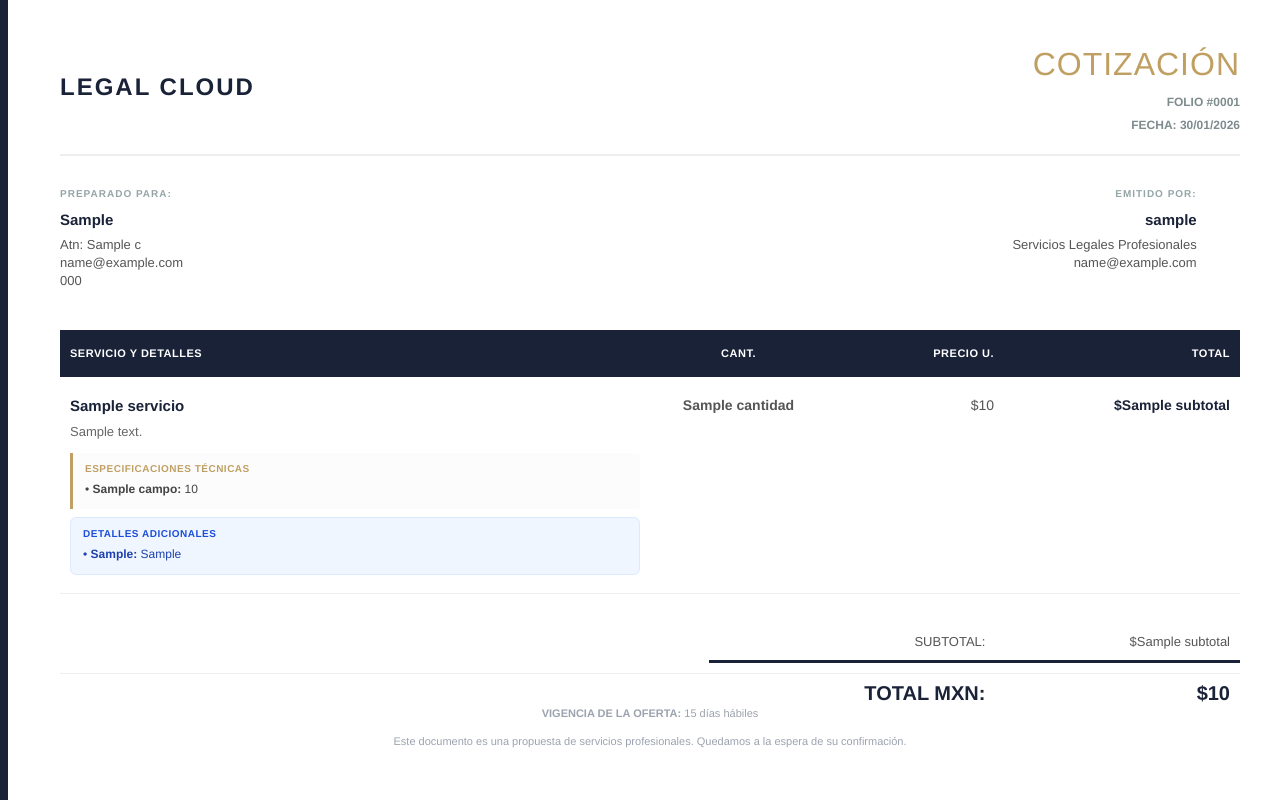
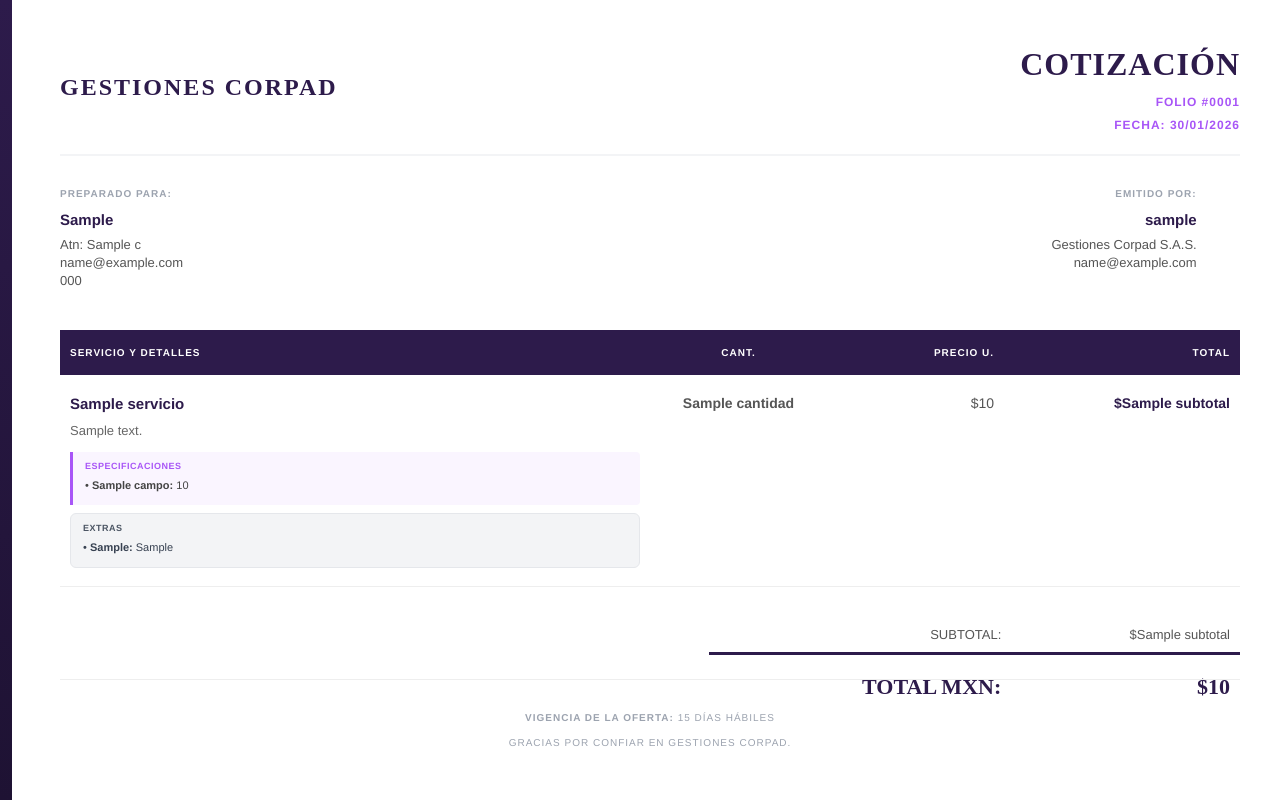
Before and after one commit to j99i/AppLegal_Cloud, a Django app: template templates/cotizaciones/pdf_template.html in a window 1280 px wide. Run offline with Django 5.2, Linux system fonts and the light colour scheme; the template is opened without the code that fills it: most values are stand-ins (such as "Sample title", 1, 10 or a date in 2020).

```diff
--- a/templates/cotizaciones/pdf_template.html
+++ b/templates/cotizaciones/pdf_template.html
@@ -9,6 +9,8 @@
             margin: 0cm;
         }
         body {
+            /* Usamos fuentes estándar para asegurar compatibilidad en PDF,
+               pero intentamos acercarnos al estilo Lato */
             font-family: 'Helvetica Neue', Helvetica, Arial, sans-serif;
             color: #333;
             margin: 0;
@@ -17,14 +19,21 @@
             font-size: 14px;
         }
 
+        /* --- COLORES CORPORATIVOS NUEVOS --- */
+        :root {
+            --corp-dark: #2D1B4B;    /* Tu Morado Oscuro */
+            --corp-accent: #A855F7;  /* Tu Morado Brillante */
+            --corp-light: #F3F4F6;   /* Gris claro de fondo */
+        }
+
         /* --- ESTILOS GENERALES --- */
         .sidebar-decor {
             position: fixed;
             left: 0;
             top: 0;
             bottom: 0;
-            width: 8px;
-            background-color: #1A2238; /* Azul Oscuro Corporativo */
+            width: 12px; /* Un poco más ancho para que luzca el morado */
+            background: linear-gradient(180deg, #2D1B4B 0%, #1E1233 100%); /* Degradado como en tu sidebar */
         }
         .container {
             padding: 40px 40px 40px 60px;
@@ -35,16 +44,17 @@
             display: flex;
             justify-content: space-between;
             align-items: center;
-            border-bottom: 2px solid #eee;
+            border-bottom: 2px solid #f3f4f6;
             padding-bottom: 20px;
             margin-bottom: 30px;
         }
         .logo-text {
             font-size: 24px;
             font-weight: 900;
-            color: #1A2238;
+            color: #2D1B4B; /* Morado Oscuro */
             text-transform: uppercase;
             letter-spacing: 2px;
+            font-family: 'Times New Roman', serif; /* Simulando Playfair Display */
         }
         .invoice-title {
             text-align: right;
@@ -52,15 +62,18 @@
         .invoice-title h1 {
             margin: 0;
             font-size: 32px;
-            color: #C0A062; /* Dorado Elegante */
-            font-weight: 300;
+            color: #2D1B4B; /* Morado Oscuro en lugar de dorado */
+            font-weight: 900;
             letter-spacing: 1px;
+            font-family: 'Times New Roman', serif;
         }
         .meta-data {
             font-size: 12px;
-            color: #7f8c8d;
+            color: #A855F7; /* Acento Morado */
             margin-top: 5px;
             font-weight: bold;
+            text-transform: uppercase;
+            letter-spacing: 1px;
         }
 
         /* --- INFO SECTIONS --- */
@@ -76,7 +89,7 @@
         .info-label {
             font-size: 10px;
             text-transform: uppercase;
-            color: #95a5a6;
+            color: #9ca3af;
             letter-spacing: 1px;
             margin-bottom: 8px;
             font-weight: 800;
@@ -84,7 +97,7 @@
         .info-content {
             font-size: 15px;
             font-weight: 700;
-            color: #1A2238;
+            color: #2D1B4B; /* Morado Oscuro */
             margin-bottom: 4px;
         }
         .info-sub {
@@ -103,12 +116,12 @@
         th {
             text-align: left;
             padding: 15px 10px;
-            background-color: #1A2238;
+            background-color: #2D1B4B; /* Morado Oscuro */
             color: #ffffff;
             text-transform: uppercase;
-            font-size: 11px;
+            font-size: 10px;
             font-weight: bold;
-            letter-spacing: 0.5px;
+            letter-spacing: 1px;
         }
         td {
             padding: 18px 10px;
@@ -119,7 +132,8 @@
         /* --- ESTILOS MEJORADOS PARA CAMPOS DINÁMICOS --- */
         .item-main-title {
             font-size: 15px;
-            color: #1A2238;
+            color: #2D1B4B;
+            font-weight: bold;
             margin-bottom: 6px;
         }
         .item-desc {
@@ -131,44 +145,44 @@
 
         /* Caja para Especificaciones Fijas (Catálogo) */
         .specs-box {
-            background-color: #fcfcfc;
-            border-left: 3px solid #C0A062; /* Borde Dorado */
+            background-color: #faf5ff; /* Fondo morado muy claro */
+            border-left: 3px solid #A855F7; /* Borde Acento Morado */
             padding: 8px 12px;
             border-radius: 0 4px 4px 0;
             margin-bottom: 8px;
         }
         .specs-title {
-            font-size: 10px;
+            font-size: 9px;
             font-weight: 800;
-            color: #C0A062;
+            color: #A855F7; /* Texto Acento Morado */
             text-transform: uppercase;
             margin-bottom: 4px;
             letter-spacing: 0.5px;
         }
         .specs-item {
-            font-size: 12px; /* Letra más grande */
+            font-size: 11px;
             color: #444;
             margin-bottom: 3px;
         }
 
         /* Caja para Valores Personalizados (Cotización) */
         .custom-box {
-            background-color: #eff6ff; /* Azul muy pálido */
-            border: 1px solid #dbeafe;
+            background-color: #f3f4f6;
+            border: 1px solid #e5e7eb;
             border-radius: 6px;
             padding: 8px 12px;
         }
         .custom-title {
-            font-size: 10px;
+            font-size: 9px;
             font-weight: 800;
-            color: #1d4ed8;
+            color: #4b5563;
             text-transform: uppercase;
             margin-bottom: 4px;
             letter-spacing: 0.5px;
         }
         .custom-item {
-            font-size: 12px; /* Letra más grande */
-            color: #1e40af;
+            font-size: 11px;
+            color: #374151;
             margin-bottom: 3px;
         }
 
@@ -192,11 +206,12 @@
             color: #555;
         }
         .total-final td {
-            font-size: 20px;
+            font-size: 22px;
             font-weight: 900;
-            color: #1A2238;
-            border-top: 3px solid #1A2238 !important;
+            color: #2D1B4B; /* Morado Oscuro */
+            border-top: 3px solid #2D1B4B !important;
             padding-top: 15px !important;
+            font-family: 'Times New Roman', serif;
         }
 
         /* --- FOOTER --- */
@@ -208,8 +223,10 @@
             padding-top: 20px;
             border-top: 1px solid #eee;
             text-align: center;
-            font-size: 11px;
+            font-size: 10px;
             color: #9ca3af;
+            text-transform: uppercase;
+            letter-spacing: 1px;
         }
     </style>
 </head>
@@ -218,7 +235,7 @@
 
     <div class="container">
         <div class="header">
-            <div class="logo-text">LEGAL CLOUD</div>
+            <div class="logo-text">GESTIONES CORPAD</div>
             <div class="invoice-title">
                 <h1>COTIZACIÓN</h1>
                 <div class="meta-data">FOLIO #{{ c.id|stringformat:"04d" }}</div>
@@ -247,7 +264,7 @@
                 <div class="info-label">EMITIDO POR:</div>
                 <div class="info-content">{{ c.creado_por.get_full_name|default:c.creado_por.username }}</div>
                 <div class="info-sub">
-                    Servicios Legales Profesionales<br>
+                    Gestiones Corpad S.A.S.<br>
                     {{ c.creado_por.email }}
                 </div>
             </div>
@@ -266,14 +283,14 @@
                 {% for item in c.items.all %}
                 <tr>
                     <td>
-                        <div class="item-main-title"><strong>{{ item.servicio.nombre }}</strong></div>
+                        <div class="item-main-title">{{ item.servicio.nombre }}</div>
                         <div class="item-desc">
                             {{ item.descripcion_personalizada|default:item.servicio.descripcion }}
                         </div>
 
                         {% if item.servicio.campos_dinamicos %}
                             <div class="specs-box">
-                                <div class="specs-title">ESPECIFICACIONES TÉCNICAS</div>
+                                <div class="specs-title">ESPECIFICACIONES</div>
                                 {% for spec in item.servicio.campos_dinamicos %}
                                     <div class="specs-item">
                                         • <strong>{{ spec.nombre }}:</strong> {{ spec.valor }}
@@ -284,7 +301,7 @@
 
                         {% if item.valores_adicionales %}
                             <div class="custom-box">
-                                <div class="custom-title">DETALLES ADICIONALES</div>
+                                <div class="custom-title">EXTRAS</div>
                                 {% for k, v in item.valores_adicionales.items %}
                                     <div class="custom-item">
                                         • <strong>{{ k }}:</strong> {{ v }}
@@ -295,7 +312,7 @@
                     </td>
                     <td class="text-center" style="font-weight:bold; color:#555;">{{ item.cantidad }}</td>
                     <td class="text-right" style="color:#555;">${{ item.precio_unitario }}</td>
-                    <td class="text-right" style="font-weight:bold; color:#1A2238;">${{ item.subtotal }}</td>
+                    <td class="text-right" style="font-weight:bold; color:#2D1B4B;">${{ item.subtotal }}</td>
                 </tr>
                 {% endfor %}
             </tbody>
@@ -316,7 +333,7 @@
 
         <div class="footer">
             <p style="margin-bottom: 5px;"><strong>VIGENCIA DE LA OFERTA:</strong> {{ c.validez_hasta|default:"15 días hábiles" }}</p>
-            <p>Este documento es una propuesta de servicios profesionales. Quedamos a la espera de su confirmación.</p>
+            <p>Gracias por confiar en Gestiones Corpad.</p>
         </div>
     </div>
 </body>
```
